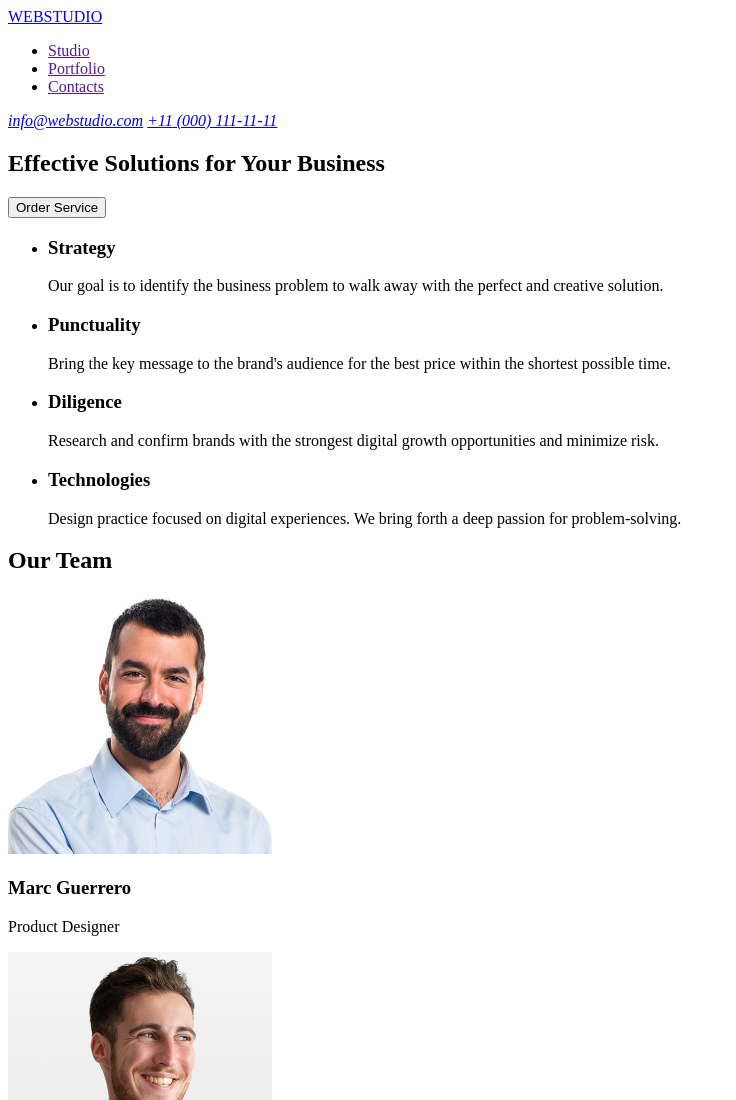
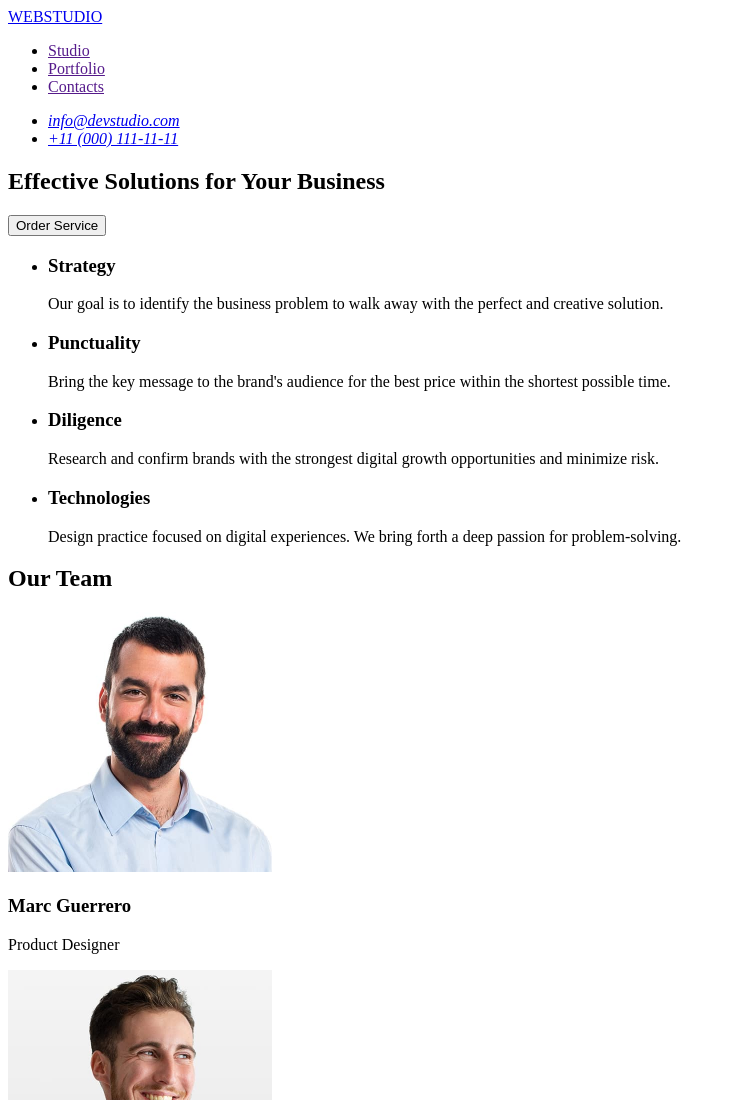
Before and after one commit to Carry-liu/goit-markup-hw-01, a plain HTML site: page index.html in a window 1280 px wide. Shown: the top 1100 px of the page, without its empty margins (0-736 px from the left). Drawn offline with Linux system fonts and the light colour scheme.

Commit message:
update index file

```diff
--- a/index.html
+++ b/index.html
@@ -9,7 +9,7 @@
     <div class="wrapper">
       <header>
         <nav>
-          <a href="index.html">WEBSTUDIO</a>
+          <a href="./index.html">WEBSTUDIO</a>
           <ul>
             <li><a href="">Studio</a></li>
             <li><a href="">Portfolio</a></li>
@@ -17,8 +17,10 @@
           </ul>
         </nav>
         <address>
-          <a href="mailto:info@webstudio.com">info@webstudio.com</a>
-          <a href="tel:+110001111111">+11 (000) 111-11-11</a>
+          <ul>
+            <li><a href="mailto:info@devstudio.com">info@devstudio.com</a></li>
+            <li><a href="tel:+110001111111">+11 (000) 111-11-11</a></li>
+          </ul>
         </address>
       </header>
       <main>
```
